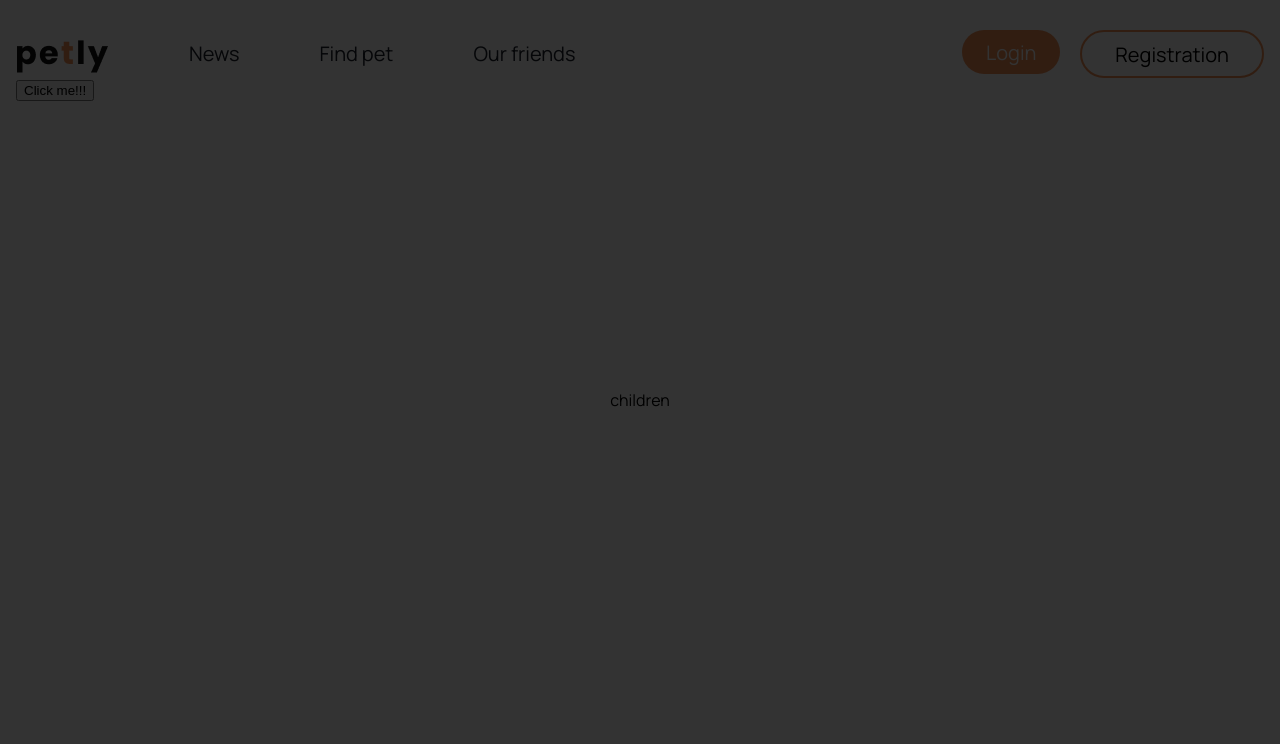
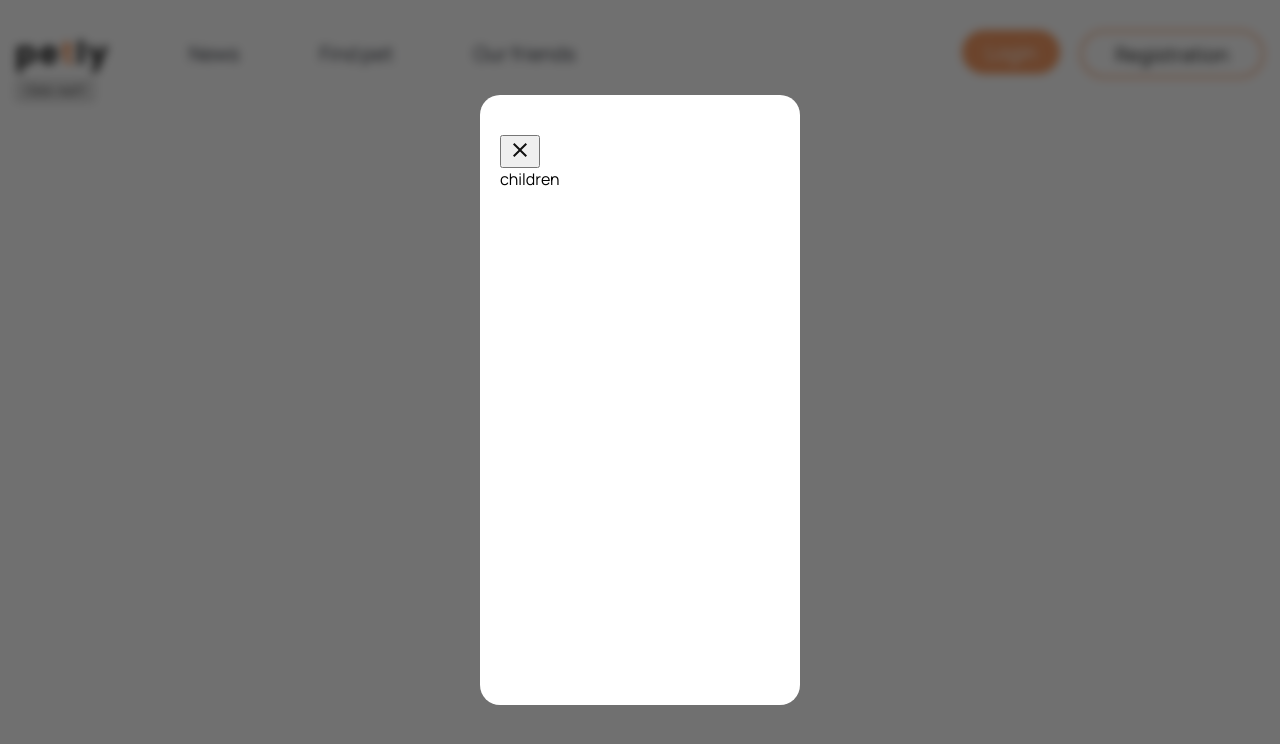
Before and after one commit to Evgenija-P/pets_support, a React (Create React App) app: page /pets_support/friends in a window 1280 px wide. Both pictures are taken after a click on the button "Click me!!!". Shown: the top 744 px of the page. Built offline with nearby package versions, Linux system fonts and the light colour scheme.

Commit message:
modal-v2

```diff
--- a/package.json
+++ b/package.json
@@ -15,7 +15,7 @@
     "react-dom": "^18.1.0",
     "react-helmet": "^6.1.0",
     "react-hot-toast": "^2.4.0",
-    "react-icons": "^4.4.0",
+    "react-icons": "^4.7.1",
     "react-loader-spinner": "^5.3.4",
     "react-redux": "^8.0.5",
     "react-remove-scroll": "^2.5.5",
--- /dev/null
+++ b/src/components/Buttons/ButtonClose/index,.js
@@ -0,0 +1 @@
+export { default } from './ButtonClose';
--- a/src/components/Modal/Modal.jsx
+++ b/src/components/Modal/Modal.js
@@ -14,15 +14,20 @@ import React, { useEffect } from 'react';
 import { createPortal } from 'react-dom';
 import { ModalWrapper, Overlay } from './Modal.styled';
 import { RemoveScroll } from 'react-remove-scroll';
+import { MdClose } from 'react-icons/md';
+
+import { colors } from '../../styles/stylesLayout';
 
 const modalRoot = document.querySelector('#modal-root');
 
 const Modal = ({ children, onClose }) => {
   useEffect(() => {
     function keyDown(e) {
-      if (e.code === 'Escape' || e.currentTarget === e.target) {
-        onClose();
+      console.log(e.currentTarget);
+      if (e.code !== 'Escape') {
+        return;
       }
+      onClose();
     }
     window.addEventListener('keydown', keyDown);
     return () => {
@@ -32,8 +37,12 @@ const Modal = ({ children, onClose }) => {
 
   return createPortal(
     <RemoveScroll>
-      <Overlay onClick={onClose}>
+      <Overlay>
         <ModalWrapper>
+          <button onClick={onClose}>
+            <MdClose size={24} color={colors.black} />
+          </button>
+
           <p>{children}</p>
         </ModalWrapper>
       </Overlay>
--- a/src/components/Modal/Modal.styled.js
+++ b/src/components/Modal/Modal.styled.js
@@ -1,19 +1,34 @@
 import styled from '@emotion/styled';
-
-export const ModalWrapper = styled.div`
-  max-width: calc(100vw - 48px);
-  max-height: calc(100vh - 24px);
-`;
+import { media, colors } from '../../styles/stylesLayout';
 
 export const Overlay = styled.div`
   position: fixed;
+  display: flex;
+  justify-content: center;
+  align-items: center;
   top: 0;
   left: 0;
   width: 100vw;
   height: 100vh;
-  display: flex;
-  justify-content: center;
-  align-items: center;
-  background-color: rgba(0, 0, 0, 0.8);
-  z-index: 1200;
+  background-color: ${colors.gray};
+  backdrop-filter: blur(5px);
+  transition-property: opacity;
+  transition-duration: 250ms;
+  transition-timing-function: cubic-bezier(0.4, 0, 0.2, 1);
+  /* overflow: scroll; */
+  z-index: 100;
 `;
+
+export const ModalWrapper = styled.div`
+  overflow: auto;
+  width: 280px;
+  padding: 40px 20px;
+  min-height: 530px;
+  position: absolute;
+  top: 50%;
+  left: 50%;
+  transform: translate(-50%, -50%);
+  border-radius: 20px;
+  background: ${colors.white};
+  z-index: 1000;
+`;
--- a/src/pages/OurFriendsPage.js
+++ b/src/pages/OurFriendsPage.js
@@ -5,9 +5,17 @@ import Modal from '../components/Modal/Modal';
 const OurFriendsPage = () => {
   const [showModal, setShowModal] = useState(false);
 
-  function toggleModal() {
+  function toggleModal(e) {
+    // if (e.currentTarget === e.target) {
     setShowModal(!showModal);
+    //   console.log('изменили состояние');
+    // }
+    // console.log('open modal');
+    // if (e.currentTarget !== e.target) {
+    //   console.log('не совпадают события');
+    // }
   }
+
   return (
     <div>
       <Helmet>
```
Also changed, not shown: src/components/Buttons/ButtonClose/ButtonClose.jsx (added, +14 -0 lines), src/helpers/modalHelpers.js (added, +20 -0 lines), src/components/Buttons/ButtonClose/ButtonClose.styled.js (added), 1 other file (tests, documents, lock files or other folders).
